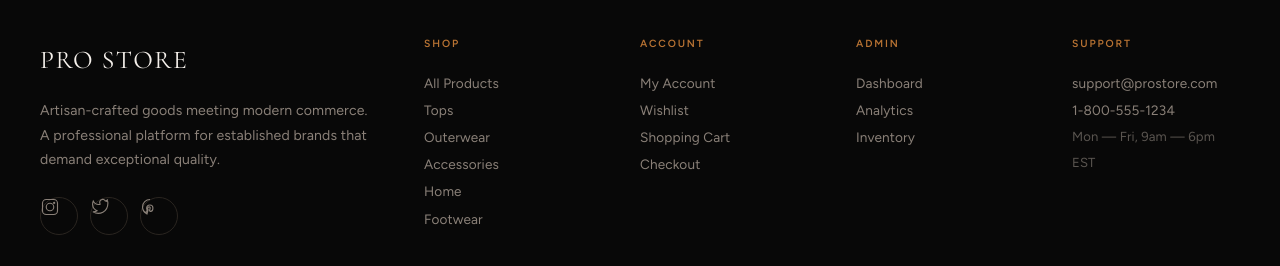
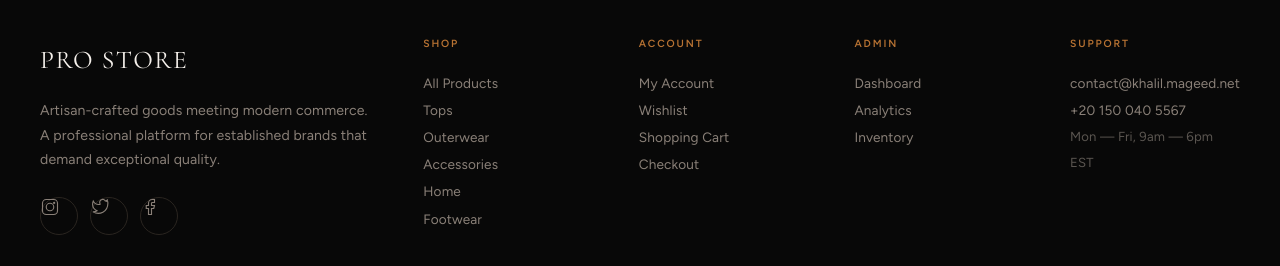
Before and after one commit to Kamkmgamer/5000_dollar_ecommerce_app, a Next.js app: page / in a window 1280 px wide. Shown: the part 8974-9240 px from the top of the page. Built offline with nearby package versions, Linux system fonts and the light colour scheme; no server answers.

Commit message:
[layout] Update contact information and social media links

```diff
--- a/app/layout.tsx
+++ b/app/layout.tsx
@@ -68,14 +68,14 @@ export default function RootLayout({
                   for established brands that demand exceptional quality.
                 </p>
                 <div className="footer-social">
-                  <a href="#" aria-label="Instagram" className="social-link">
+                  <a href="https://instagram.com/khalil_0017" aria-label="Instagram" className="social-link" target="_blank" rel="noopener noreferrer">
                     <svg width="18" height="18" viewBox="0 0 24 24" fill="none" stroke="currentColor" strokeWidth="1.5"><rect x="2" y="2" width="20" height="20" rx="5" /><circle cx="12" cy="12" r="5" /><circle cx="17.5" cy="6.5" r="1.5" fill="currentColor" stroke="none" /></svg>
                   </a>
-                  <a href="#" aria-label="Twitter" className="social-link">
+                  <a href="https://twitter.com/kamkmgamer" aria-label="Twitter" className="social-link" target="_blank" rel="noopener noreferrer">
                     <svg width="18" height="18" viewBox="0 0 24 24" fill="none" stroke="currentColor" strokeWidth="1.5"><path d="M22 4s-1.1.5-2 .6A3.5 3.5 0 0021.4 3s-1.5.9-2.3 1.1A3.5 3.5 0 0012 7.5v1A8.4 8.4 0 013 4s-4 9 5 13a9.2 9.2 0 01-5.5 1.5c9 5 20 0 20-11.5 0-.3 0-.5 0-.8A5.7 5.7 0 0022 4z" /></svg>
                   </a>
-                  <a href="#" aria-label="Pinterest" className="social-link">
-                    <svg width="18" height="18" viewBox="0 0 24 24" fill="none" stroke="currentColor" strokeWidth="1.5"><path d="M12 2C6.5 2 2 6.5 2 12c0 4.1 2.5 7.6 6 9.2l1.5-5.5c-.4-.3-.7-.8-.7-1.4 0-1.4 1-2.5 2.2-2.5.8 0 1.3.6 1.3 1.3 0 .8-.5 2-0.8 3.1-.2.9.5 1.6 1.4 1.6 1.7 0 3-1.8 3-4.5 0-2.3-1.7-4-4-4-2.8 0-4.4 2.1-4.4 4.2 0 .8.3 1.7.7 2.2l-0.8 3.2C4.5 19.2 2 15.9 2 12 2 6.5 6.5 2 12 2z" /></svg>
+                  <a href="https://facebook.com/kamkm2" aria-label="Facebook" className="social-link" target="_blank" rel="noopener noreferrer">
+                    <svg width="18" height="18" viewBox="0 0 24 24" fill="none" stroke="currentColor" strokeWidth="1.5"><path d="M18 2h-3a5 5 0 00-5 5v3H7v4h3v8h4v-8h3l1-4h-4V7a1 1 0 011-1h3z" /></svg>
                   </a>
                 </div>
               </div>
@@ -110,8 +110,8 @@ export default function RootLayout({
               <div className="footer-col">
                 <h5>Support</h5>
                 <nav className="footer-links">
-                  <a href="mailto:support@prostore.com">support@prostore.com</a>
-                  <a href="tel:+18005551234">1-800-555-1234</a>
+                  <a href="mailto:contact@khalil.mageed.net">contact@khalil.mageed.net</a>
+                  <a href="tel:+201500405567">+20 150 040 5567</a>
                   <span style={{ color: "var(--text-light)", fontSize: "0.82rem" }}>Mon — Fri, 9am — 6pm EST</span>
                 </nav>
               </div>
```
